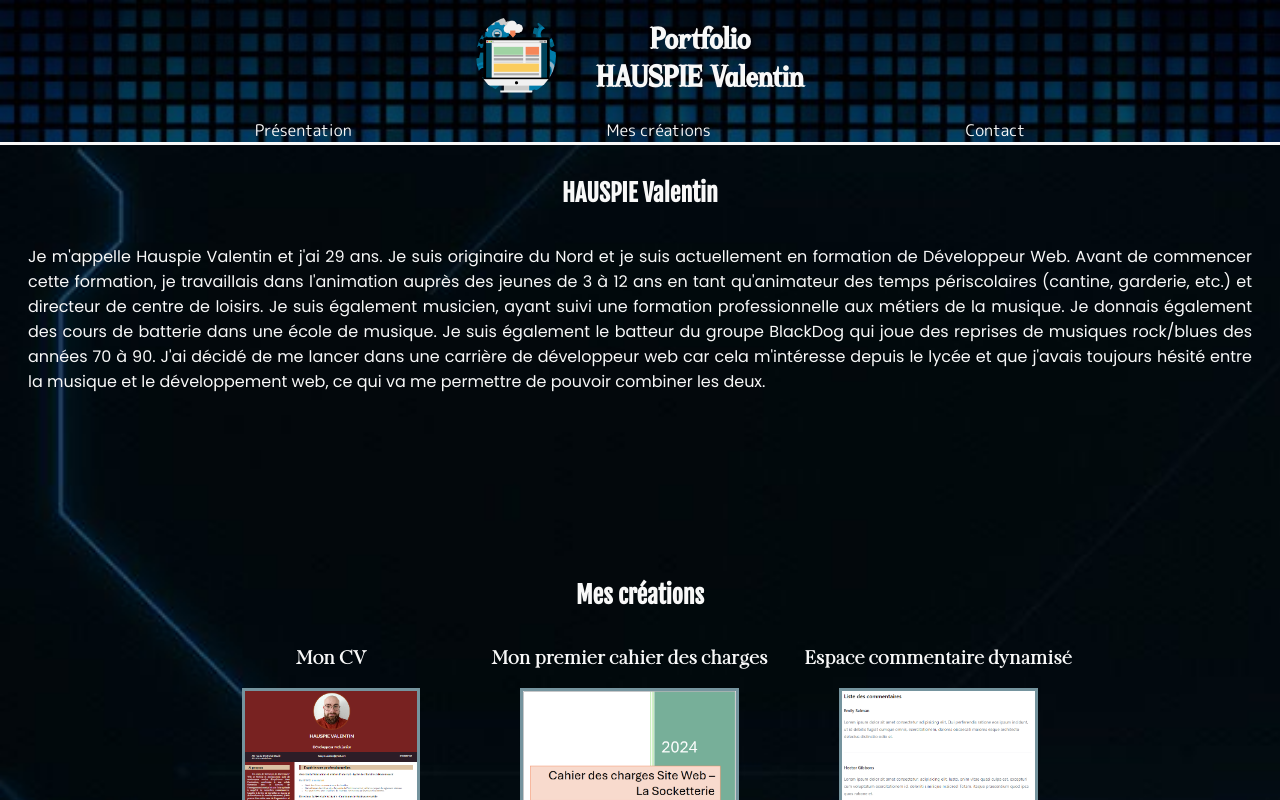
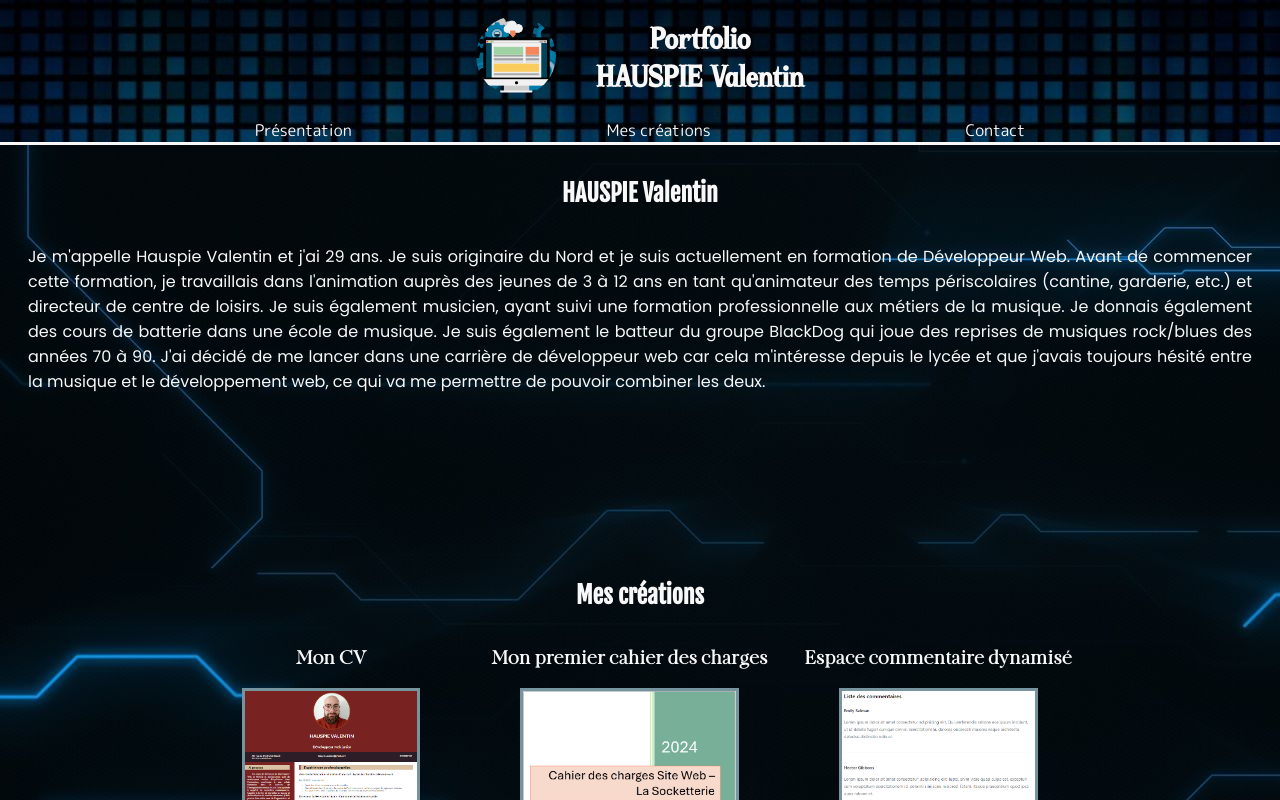
Before and after one commit to HauVal/Portfolio, a Vue app: page / in a window 1280 px wide. Shown: the top 800 px of the page. Built offline with nearby package versions, Linux system fonts and the light colour scheme.

Commit message:
adaptation arrière plan

```diff
--- a/src/assets/base.css
+++ b/src/assets/base.css
@@ -1,7 +1,4 @@
 body {
     background-image: url(../assets/images/background.jpg);
-    background-size: cover;
     color: #f8f8f8;
-    display: flex;
-    flex-direction: column;
 }
```
